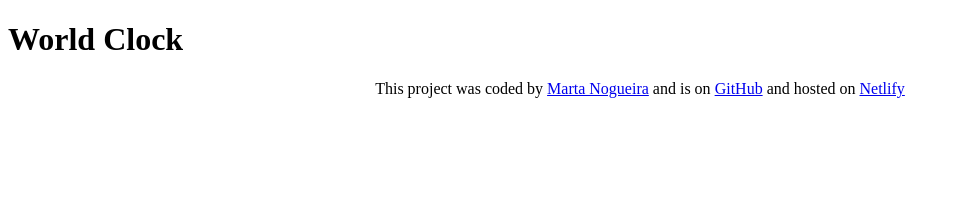
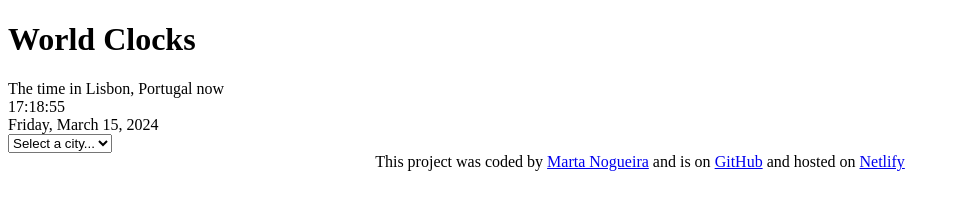
Before and after one commit to Marta-fn/World-clock, a plain HTML site: page index.html in a window 1280 px wide. Shown: the whole page, without its empty margins (0-960 px from the left). Drawn offline with Linux system fonts and the light colour scheme.

Commit message:
Updated the HTML

```diff
--- a/index.html
+++ b/index.html
@@ -5,15 +5,23 @@
   <meta charset="UTF-8">
   <meta name="viewport" content="width=device-width, initial-scale=1.0">
   <link rel="stylesheet" href="src/style.css">
-  <title>World Clock</title>
+  <title>World Clocks</title>
 </head>
 
 <body>
   <header>
-    <h1>World Clock</h1>
+    <h1>World Clocks</h1>
   </header>
   <main>
-
+    <div class="currtent-city">The time in Lisbon, Portugal now</div>
+    <div class="current-time">17:18:55</div>
+    <div class="current-date">Friday, March 15, 2024</div>
+    <select name="" id="">
+      <option value="">Select a city...</option>
+      <option value="">London</option>
+      <option value="">New York</option>
+      <option value="">Tokyo</option>
+    </select>
   </main>
   <footer>
     This project was coded by <a href="https://github.com/Marta-fn" target="_blank">Marta Nogueira</a> and is on <a
```
